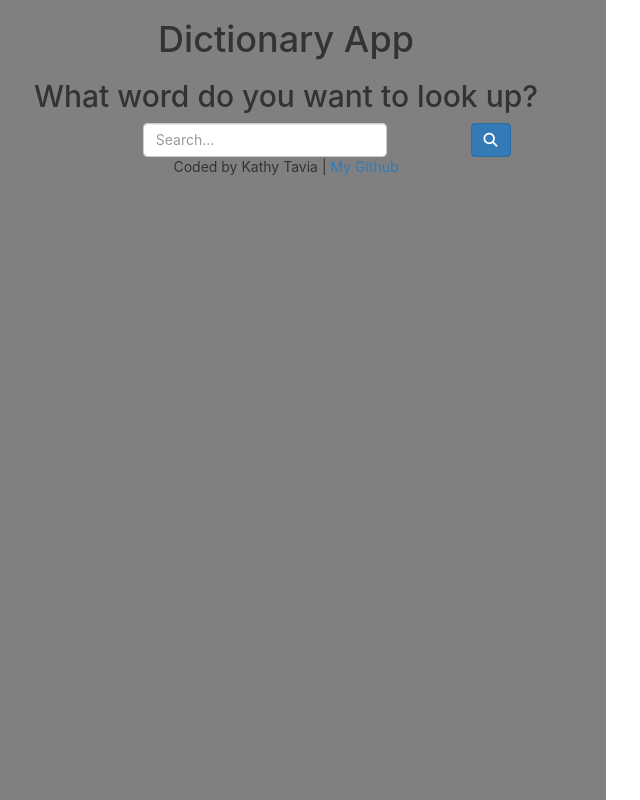
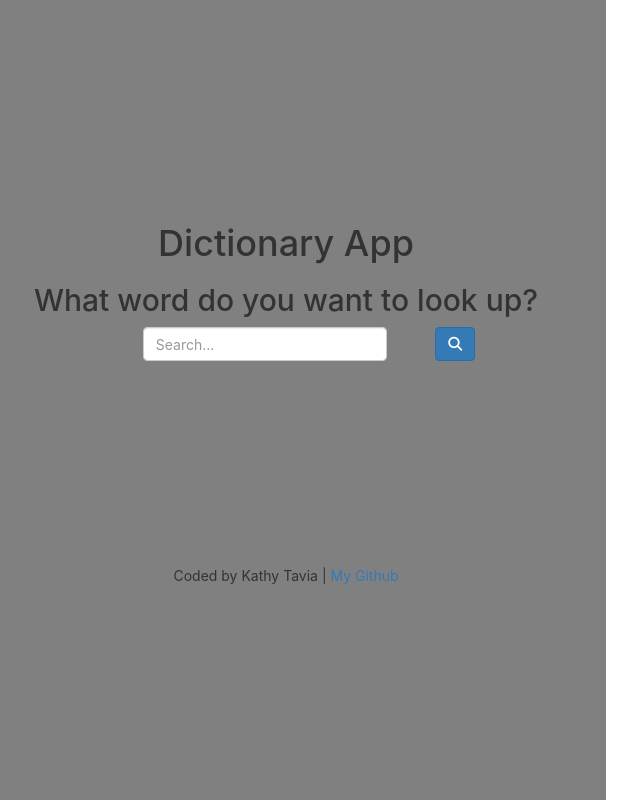
Before and after one commit to cdrmr18/react-dictionary, a React (Create React App) app: page / in a window 1280 px wide. Shown: the whole page, without its empty margins (34-674 px from the left). Built offline with nearby package versions, Linux system fonts and the light colour scheme.

Commit message:
updated results with spread operator and completed the search result object

```diff
--- a/src/App.js
+++ b/src/App.js
@@ -19,7 +19,7 @@ export default function App() {
             <Footer />
           </div>
 
-          <div className="search-results col-sm-12 col-md-6 p-4">
+          <div className="search-results col-sm-12 col-md-6">
             <SearchResults {...result} />
           </div>
         </div>
--- a/src/DictionarySearch/DictionarySearch.css
+++ b/src/DictionarySearch/DictionarySearch.css
@@ -4,8 +4,12 @@
 }
 
 input.form-control .search-input {
-  width: auto;
+  width: auto !important;
 }
 .search-side {
+  display: flex;
+  flex-direction: column;
+  align-items: center;
+  justify-content: space-evenly;
   background: gray;
 }
--- a/src/Results/Results.css
+++ b/src/Results/Results.css
@@ -1,3 +1,10 @@
 .results-container {
-  padding: 8px 16px;
+  padding: 0 16px;
 }
+.search-results {
+  display: flex;
+  flex-direction: column;
+  align-items: center;
+  justify-content: center;
+  width: auto !important;
+}
```
